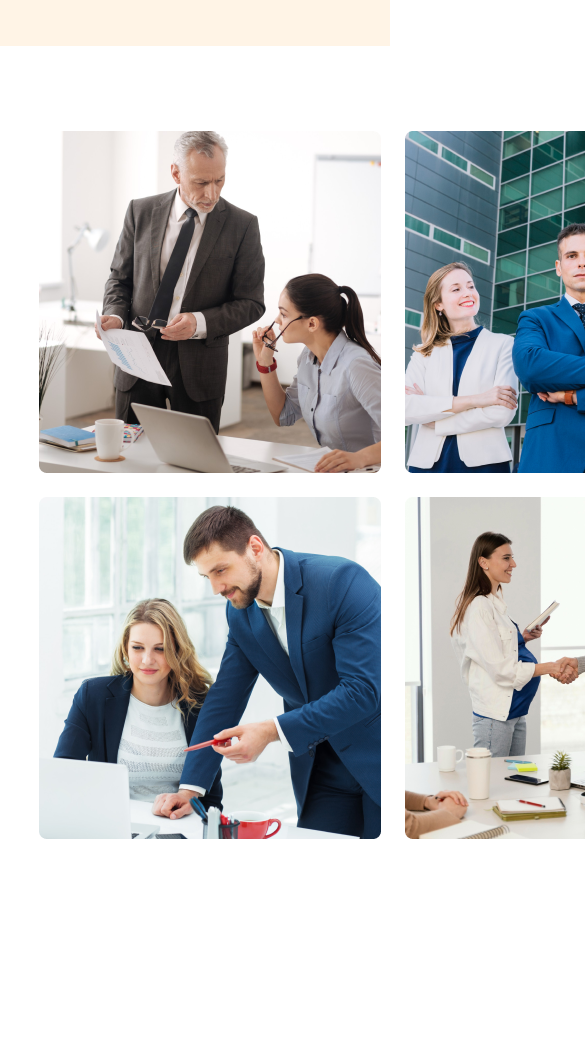
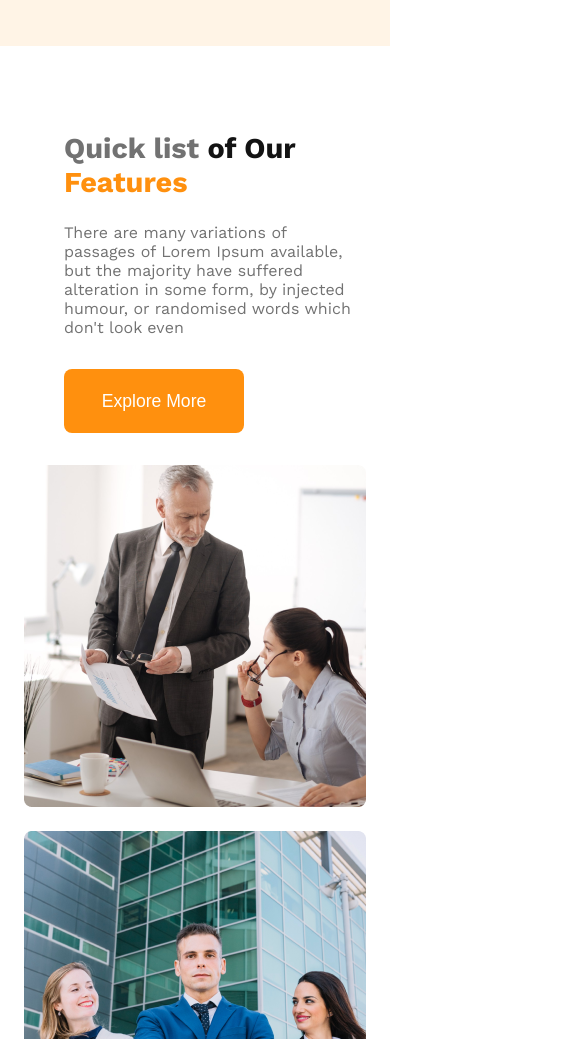
Before and after one commit to AnkonChy/g3-architecture-solution, a plain HTML site: page index.html in a window 390 px wide. Shown: the part 825-1864 px from the top of the page, 585 px wide, since content can reach past the window. Before the commit the page ends 1664 px from the top, so only its background shows below. Drawn offline with nearby package versions, Linux system fonts and the light colour scheme.

Commit message:
feature-team section responsive completed

```diff
--- a/index.css
+++ b/index.css
@@ -165,4 +165,20 @@ nav {
     margin-top: 40px;
     height: 310px;
   }
+
+  /* feature team styles  */
+  .feature-team-container {
+    flex-direction: column-reverse;
+    gap: 30px;
+  }
+
+  .feature-team-img {
+    grid-template-columns: repeat(1, 1fr);
+  }
+
+  .feature-content{
+    margin-left: 25px;
+  }
+
+
 }
--- a/index.html
+++ b/index.html
@@ -56,7 +56,7 @@
           <img src="images/team4.png" alt="" />
         </div>
         <div class="feature-content">
-          <h3 class="title-primary">
+          <h3 class="title-primary title-responsive">
             <span class="title2">Quick list </span>of Our
             <span class="title3">Features</span>
           </h3>
```
